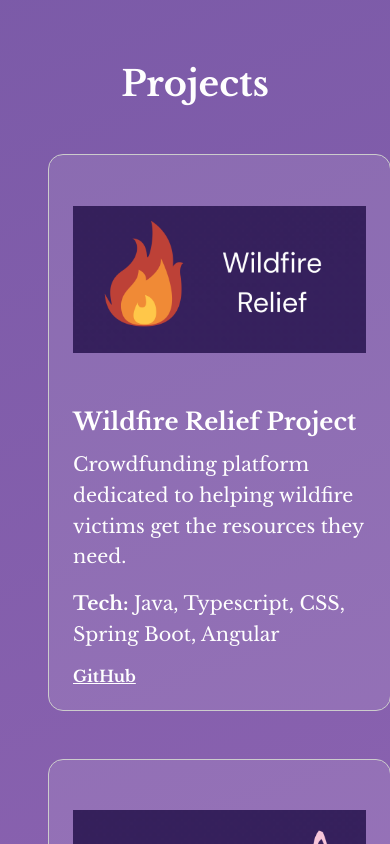
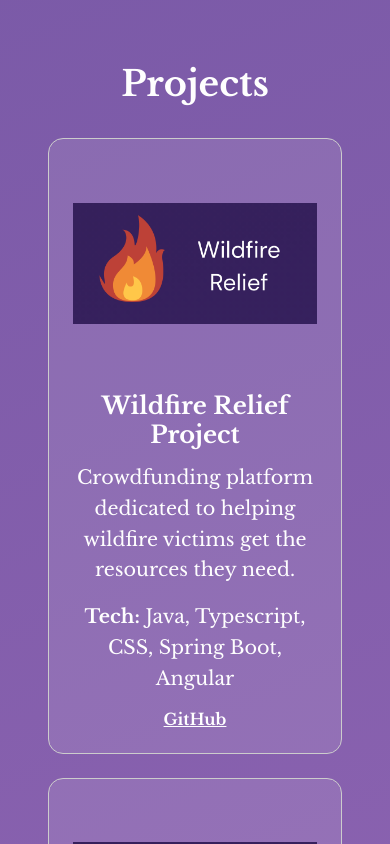
Before and after one commit to amm1746/Alexandra-Mantagas-Portfolio, a React (Create React App) app: page / in a window 390 px wide. Shown: the part 2360-3204 px from the top of the page. Built offline with nearby package versions, Linux system fonts and the light colour scheme.

Commit message:
Mobile fix 2

```diff
--- a/src/components/Projects.css
+++ b/src/components/Projects.css
@@ -19,10 +19,14 @@
 
 .project-card {
   background-color: rgba(255, 255, 255, 0.1);
+  border: 1px solid #ccc;
   border-radius: 15px;
   padding: 2rem;
   width: 280px;
-  text-align: left;
+  max-width: 90%;
+  text-align: center;   /* center content on mobile */
+  box-sizing: border-box;
+  margin: 0;            /* remove default margin */
   transition: transform 0.3s;
 }
 
@@ -41,6 +45,7 @@
   color: #fefefe;
   font-size: 1.2rem;
   margin-bottom: 1rem;
+  word-wrap: break-word;
 }
 
 
@@ -54,8 +59,8 @@
 
 .project-image {
   width: 100%;
-  height: 120px;
-  object-fit: cover;
+  height: auto;
+  object-fit: contain;
   border-radius: 10px;
   margin-bottom: 1rem;
 }
@@ -63,7 +68,7 @@
 @media (max-width: 768px) {
   .project-grid {
     flex-direction: column; /* stack cards vertically */
-    gap: 1rem;
+    gap: 1.5rem;
     align-items: center !important; /* center horizontally */
   }
 
```
